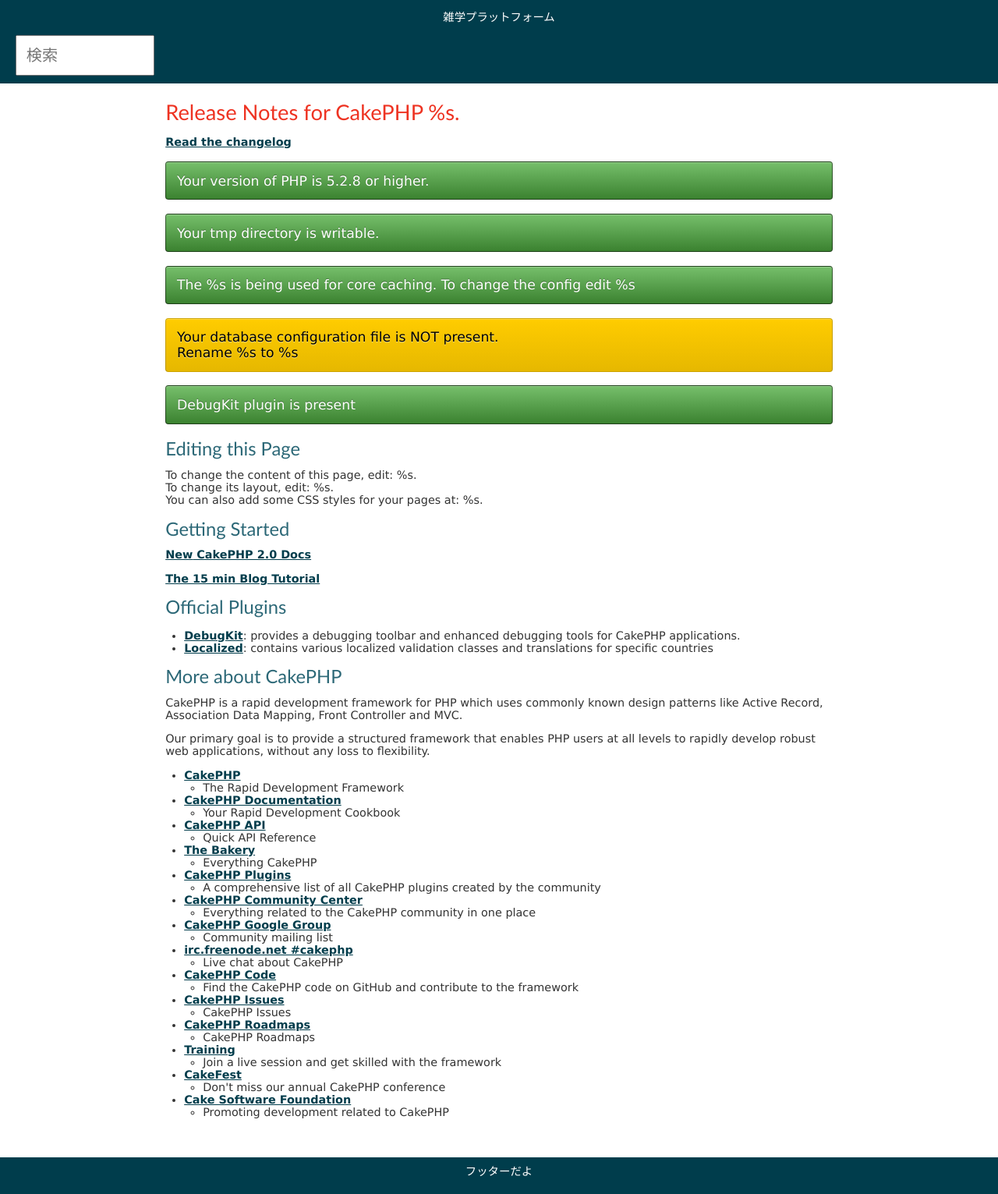
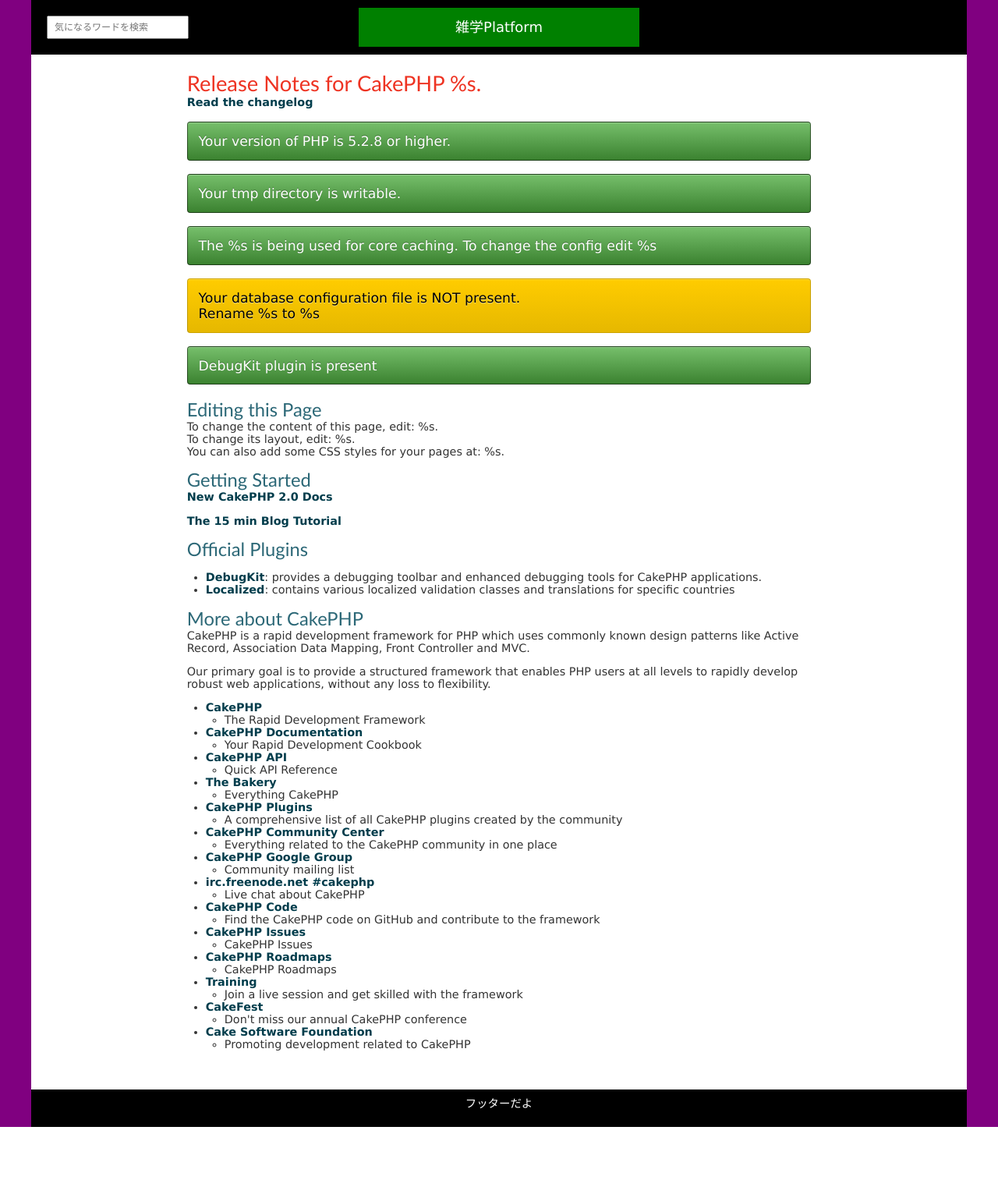
Before and after one commit to nakashi100/zatsugaku_platform, a CakePHP app: the page made by app/View/Pages/home.ctp in a window 1280 px wide. Shown: the whole page at 78% size. After the commit the page ends 1445 px from the top, so only its background shows below. Run offline with PHP 8.4 and a stand-in for CakePHP, Linux system fonts and the light colour scheme; the template is opened without the code that fills it, so the values that code supplies are empty; some libraries are stand-ins or nearby versions.

Commit message:
ヘッダーデザイン初期デザイン

```diff
--- a/app/View/Layouts/default.ctp
+++ b/app/View/Layouts/default.ctp
@@ -39,25 +39,36 @@ $cakeVersion = __d('cake_dev', 'CakePHP %s', Configure::version())
 <body>
 	<div id="container">
 		<div id="header">
-			<p align="center">雑学プラットフォーム</p>
+			<div class="header__search">
+				<form method="get">
+					<input type="text" name="search" style="width:150px" placeholder="気になるワードを検索">
+				</form>
+			</div>
 
-			<form method="get">
-				<input type="text" name="search" style="width:150px" placeholder="検索">
-			</form>
-		</div>
+			<h1 class="header__title">雑学Platform</h1>
+
+			<div class="header__right">
+				<?php if(isset($loginUser)): ?>
+					 <p class="header__right__login"><?php echo $loginUser['nickname']; ?></p>
+				<?php else: ?>
+					<p class="header__right__login"><?php echo $this->Html->Link('無料会員登録', array('controller' => 'Users', 'action' => 'signup')); ?></p>
+					<p class="header__right__login"><?php echo $this->Html->Link('ログイン', array('controller' => 'Users', 'action' => 'login')); ?></p>
+				<?php endif; ?>
+			</div>
+		</div>  <!-- id="header"閉じ -->
 
 		<div id="content">
 
 			<div class="leftColumn">
 
-				<p><?php echo $this->Html->Link('ALL',
+				<p class="leftColum__category"><?php echo $this->Html->Link('ALL',
 										array(
 											'controller' => 'Articles',
 											'action' => 'index',
 										)
 									); ?></p>
 				<?php foreach($categories as $category): ?>
-					<p><?php echo $this->Html->Link($category['Category']['category_name'],
+					<p class="leftColum__category"><?php echo $this->Html->Link($category['Category']['category_name'],
 										array(
 											'controller' => 'Articles',
 											'action' => 'index',
@@ -82,13 +93,12 @@ $cakeVersion = __d('cake_dev', 'CakePHP %s', Configure::version())
 						echo '<p>'.$this->Html->Link('ログアウト', array('controller' => 'Users', 'action' => 'logout')).'</p>';
 					}else{
 						echo '<p>'.$this->Html->Link('ログイン', array('controller' => 'Users', 'action' => 'login')).'</p>';
-						echo '<p>'.$this->Html->Link('ユーザー登録', array('controller' => 'Users', 'action' => 'signup')).'</p>';
+						echo '<p>'.$this->Html->Link('無料会員登録', array('controller' => 'Users', 'action' => 'signup')).'</p>';
 					}
 				?>
 			</div>
 
 		</div>
-
 
 		<div id="footer">
 <!-- 			<?php echo $this->Html->link(
@@ -99,6 +109,7 @@ $cakeVersion = __d('cake_dev', 'CakePHP %s', Configure::version())
 			?> -->
 			<p align="center">フッターだよ</p>
 		</div>
+
 	</div>
 	<?php // echo $this->element('sql_dump'); ?>
 </body>
--- a/app/webroot/css/cake.generic.css
+++ b/app/webroot/css/cake.generic.css
@@ -23,7 +23,7 @@
 
 /** General Style Info **/
 body {
-	background: #003d4c;
+	background: purple;
 	color: #fff;
 	font-family:'lucida grande',verdana,helvetica,arial,sans-serif;
 	font-size:90%;
@@ -31,25 +31,26 @@ body {
 }
 a {
 	color: #003d4c;
-	text-decoration: underline;
+	text-decoration:none;
 	font-weight: bold;
 }
 a:hover {
 	color: #367889;
-	text-decoration:none;
+	text-decoration: underline;
 }
 a img {
 	border:none;
 }
 h1, h2, h3, h4 {
 	font-weight: normal;
-	margin-bottom:0.5em;
+	/*margin-bottom:0.5em;*/
 }
 h1 {
-	background:#fff;
+	/*background:#fff;*/
 	color: #003d4c;
 	font-size: 100%;
 }
+
 h2 {
 	background:#fff;
 	color: #e32;
@@ -73,16 +74,16 @@ p {
 }
 
 /** Layout **/
-#container {
+/*#container {
 	text-align: left;
-}
+}*/
 
-#header{
+/*#header{
 	padding: 10px 20px;
 }
 #header h1 {
 	line-height:20px;
-	background: #003d4c /*url('../img/cake.icon.png')*/ no-repeat left;
+	background: #003d4c no-repeat left;
 	color: #fff;
 	padding: 0px 30px;
 }
@@ -96,7 +97,8 @@ p {
 	color: #fff;
 	background: #003d4c;
 	text-decoration: underline;
-}
+}*/
+
 #content{
 	background: #fff;
 	clear: both;
@@ -107,10 +109,11 @@ p {
 #footer {
 	clear: both;
 	padding: 6px 10px;
+	background-color: black;
 }
-#header a, #footer a {
+/*#header a, #footer a {
 	color: #fff;
-}
+}*/
 #cake-powered {
 	float: right;
 }
--- a/app/webroot/css/common.css
+++ b/app/webroot/css/common.css
@@ -18,3 +18,79 @@
 	width:11%;
 	padding:10px 1.5%;
 }
+
+/*
+* ヘッダー
+*/
+#container{
+	width: 1200px;
+	margin-right: auto; /* 中央寄せ */
+	margin-left: auto;
+}
+
+#header{
+	position: relative;
+	height: 70px;
+	background-color: black;
+}
+
+
+
+.header__search input{
+	position: absolute;
+	top: 0;
+    left: 0;
+    right: 0;
+    bottom: 0;
+    margin: auto 20px;
+    font-size: 12px;
+    height: 10px;
+    padding: 8px 20px 8px 8px;
+}
+
+.header__title {
+	position: absolute;
+    top: 0;
+    left: 0;
+    right: 0;
+    bottom: 0;
+    margin: auto;
+    width: 30%;
+    height: 50px;
+    text-align: center;
+    line-height: 50px;
+    font-size: 18px;
+    color: white;
+    background-color: green;
+}
+
+.header__right{
+	float: right;
+	margin-right: 10px;
+	line-height:70px;
+}
+
+.header__right__login {
+	display: inline;
+	margin-right: 20px;
+	font-size: 14px;
+}
+
+.header__right__login > a{
+	color: white;
+}
+
+.leftColum__category{
+	margin-bottom: 0;
+	height: 40px;
+}
+
+.leftColum__category > a{
+	text-decoration:none;
+	line-height: 40px;
+	display: block;
+}
+
+.leftColum__category > a:hover{
+	background-color: blue;
+	color: white;
```
